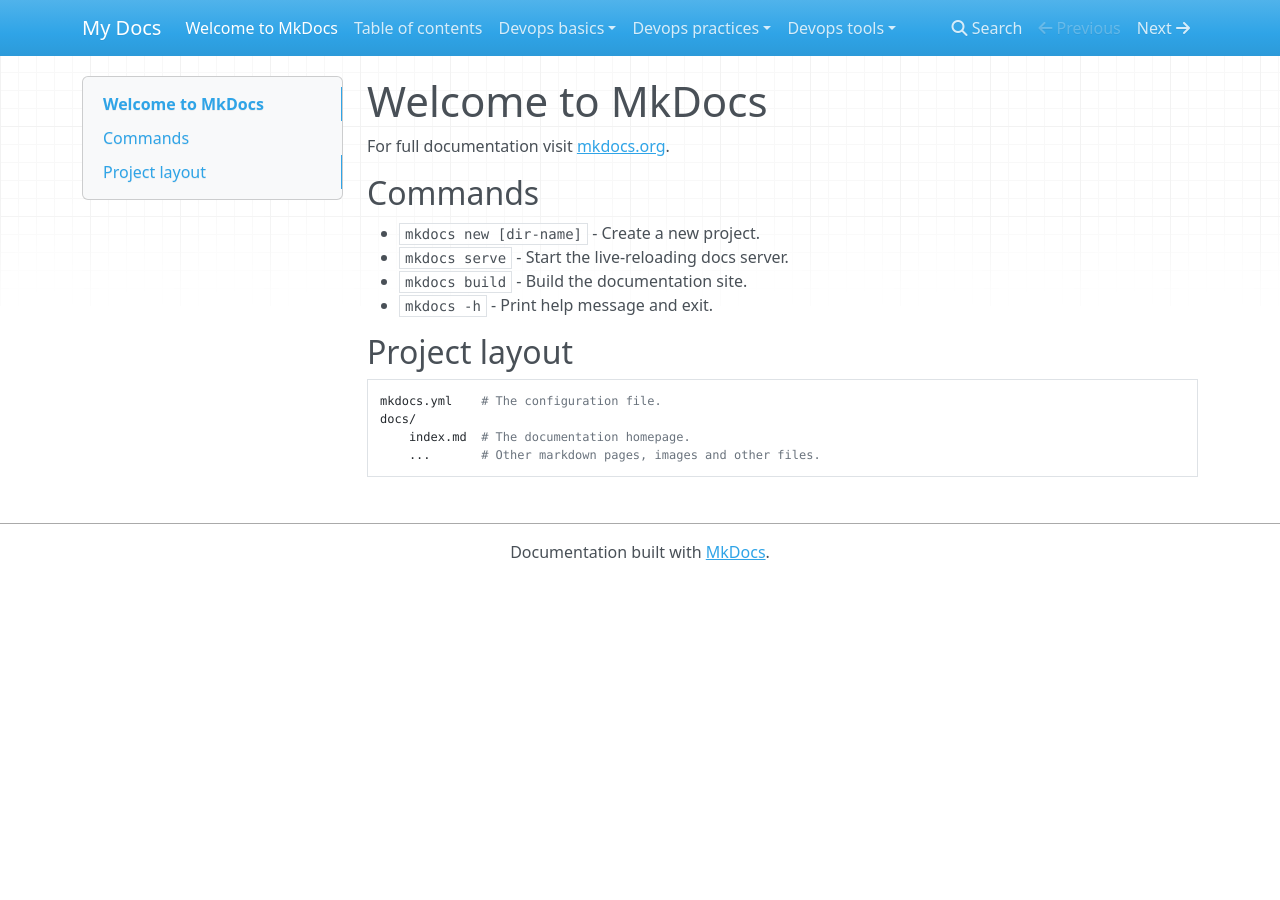
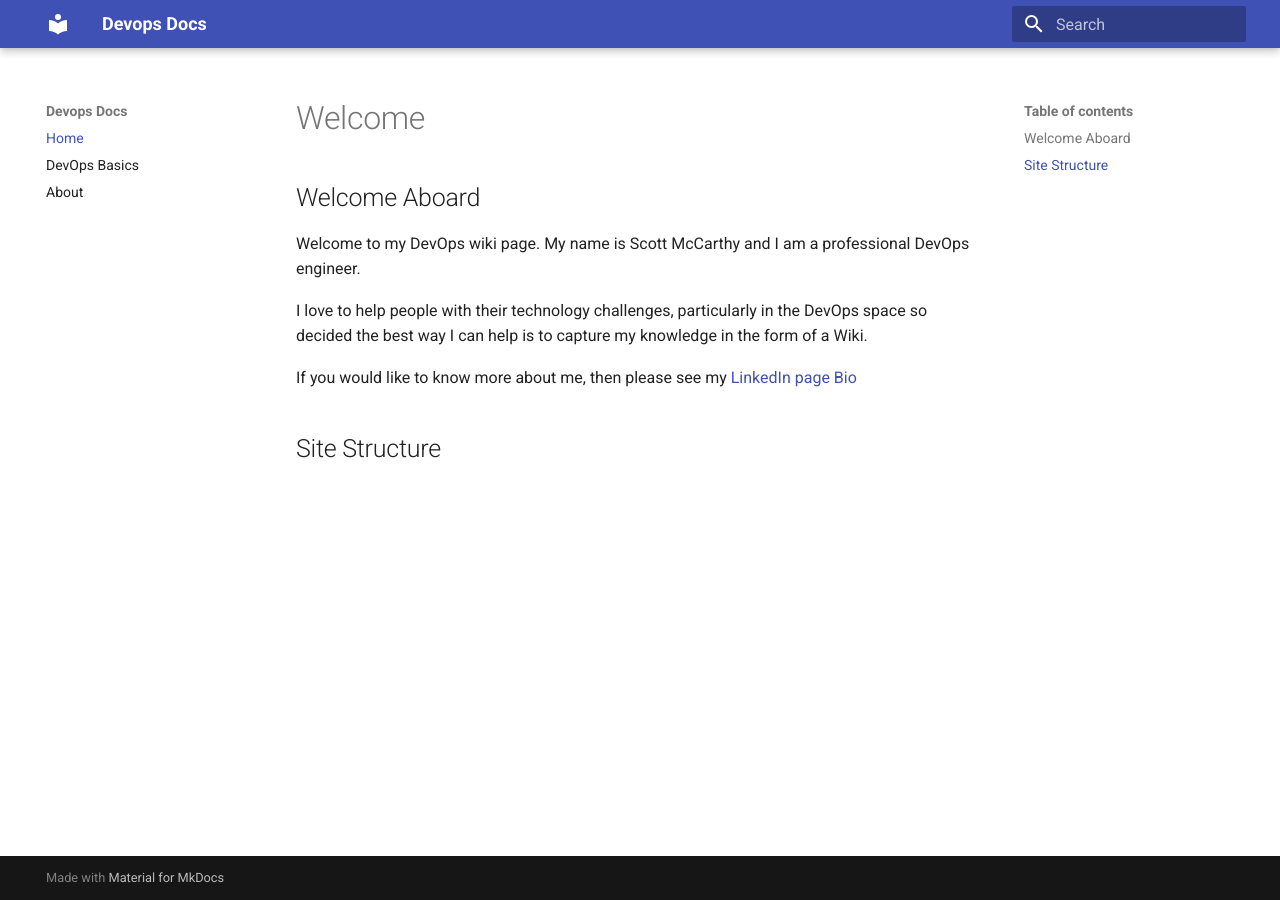
Before and after one commit to Niodus/devops-docs, an MkDocs documentation site: the page built from docs/index.md, in a window 1280 px wide. Built offline with MkDocs 1.6.1 and Material for MkDocs 9.7.7, drawn with Linux system fonts in a browser that asks for light colours; nearby versions of some CDN libraries.

Commit message:
getting basic mkdocs project setup
Signed-off-by: Scott McCarthy <scott.mccarthy@opencastsoftware.com>

```diff
--- a/docs/index.md
+++ b/docs/index.md
@@ -1,17 +1,19 @@
-# Welcome to MkDocs
+# Welcome
 
-For full documentation visit [mkdocs.org](https://www.mkdocs.org).
+## Welcome Aboard
 
-## Commands
+Welcome to my DevOps wiki page. My name is Scott McCarthy and I am a professional DevOps engineer.
 
-* `mkdocs new [dir-name]` - Create a new project.
-* `mkdocs serve` - Start the live-reloading docs server.
-* `mkdocs build` - Build the documentation site.
-* `mkdocs -h` - Print help message and exit.
+I love to help people with their technology challenges, particularly in the DevOps space so decided the best way I can help is to capture my knowledge in the form of a Wiki.
 
-## Project layout
+If you would like to know more about me, then please see my [LinkedIn page Bio](https://www.linkedin.com/in/scott-m-7747a820)
 
-    mkdocs.yml    # The configuration file.
-    docs/
-        index.md  # The documentation homepage.
-        ...       # Other markdown pages, images and other files.
+## Site Structure
+
+<!-- ![Build Status](https://gitlab.com/pages/gitbook/badges/master/build.svg)  -->
+
+<!-- START doctoc generated TOC please keep comment here to allow auto update -->
+<!-- **Table of Contents**  *generated with [DocToc](https://github.com/thlorenz/doctoc)* -->
+<!-- DON'T EDIT THIS SECTION, INSTEAD RE-RUN doctoc TO UPDATE -->
+
+<!-- END doctoc generated TOC please keep comment here to allow auto update -->
--- a/mkdocs.yml
+++ b/mkdocs.yml
@@ -1 +1,23 @@
-site_name: My Docs
+site_name:  Devops Docs
+site_url:   ""
+theme:
+    name: material
+
+# Necessary for search to work properly
+include_search_page: false
+search_index_only: true
+
+# Default values, taken from mkdocs_theme.yml
+language: en
+font:
+    text: Roboto
+    code: Roboto Mono
+    favicon: assets/favicon.png
+icon:
+    logo: logo
+
+#### START OF NAVIGATION SECTION ###
+nav:
+    - Home: index.md
+    - DevOps Basics: devops-basics/how-to-get-started.md
+    - About: about.md
```
Also changed, not shown: docs/README.md (deleted, +0 -23 lines), docs/about.md (added, +44 -0 lines), docs/img/devops-header.png (renamed from docs/images/devops-header.png), 2 other files.
